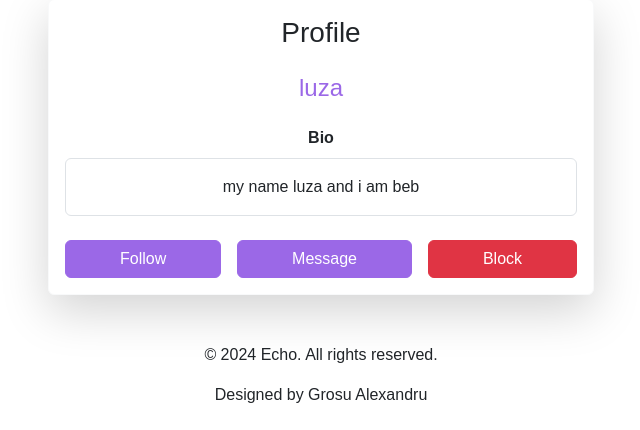
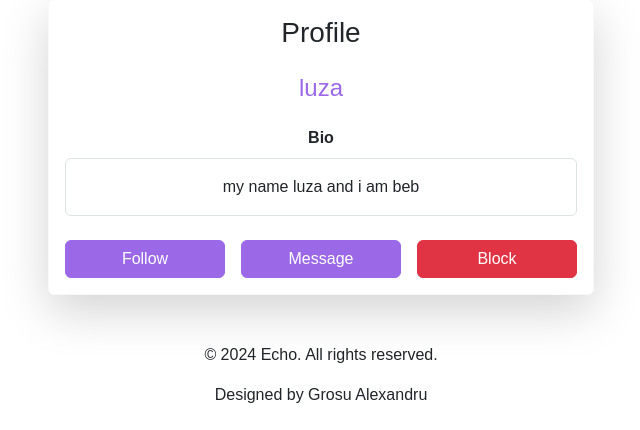
Before and after one commit to sandry24/Echo, a Flask app: a page that uses templates/profile.html in a window 1280 px wide. Shown: the part 125-555 px from the top of the page, without its empty margins (319-959 px from the left). Run offline with Flask 3, Linux system fonts and the light colour scheme; a user stored in the database is signed in; some libraries are stand-ins or nearby versions; some web fonts are replaced.

Commit message:
Replace flexbox with css grid for profile buttons

```diff
--- a/templates/profile.html
+++ b/templates/profile.html
@@ -19,30 +19,36 @@
                     </div>
 
                     {% if user['id'] != session['user_id'] %}
-                        <div class="d-flex gap-3">
+                        <div class="row g-3">
+                            <div class="col-4">
                                 {% if followed %}
-                                <form action="{{ url_for('unfollow_user', user_id=user['id']) }}" method="post" class="d-flex flex-grow-1">
+                                    <form action="{{ url_for('unfollow_user', user_id=user['id']) }}" method="post">
                                         <button type="submit" class="btn btn-outline-primary w-100">Unfollow</button>
                                     </form>
                                 {% else %}
-                                <form action="{{ url_for('follow_user', user_id=user['id']) }}" method="post" class="d-flex flex-grow-1">
+                                    <form action="{{ url_for('follow_user', user_id=user['id']) }}" method="post">
                                         <button type="submit" class="btn btn-primary w-100">Follow</button>
                                     </form>
                                 {% endif %}
+                            </div>
 
-                            <form action="{{ url_for('message_user', user_id=user['id']) }}" method="post" class="d-flex flex-grow-1">
+                            <div class="col-4">
+                                <form action="{{ url_for('message_user', user_id=user['id']) }}" method="post">
                                     <button type="submit" class="btn btn-primary w-100">Message</button>
                                 </form>
+                            </div>
 
+                            <div class="col-4">
                                 {% if blocked %}
-                                <form action="{{ url_for('unblock_user', user_id=user['id']) }}" method="post" class="d-flex flex-grow-1">
+                                    <form action="{{ url_for('unblock_user', user_id=user['id']) }}" method="post">
                                         <button type="submit" class="btn btn-outline-danger w-100">Unblock</button>
                                     </form>
                                 {% else %}
-                                <form action="{{ url_for('block_user', user_id=user['id']) }}" method="post" class="d-flex flex-grow-1">
+                                    <form action="{{ url_for('block_user', user_id=user['id']) }}" method="post">
                                         <button type="submit" class="btn btn-danger w-100">Block</button>
                                     </form>
                                 {% endif %}
+                            </div>
                         </div>
                     {% else %}
                         <a href="/edit-profile" class="btn btn-primary w-100">Edit Profile</a>
```
Also changed, not shown: echo.db. Lines whose indentation alone changed are shown as unchanged.
